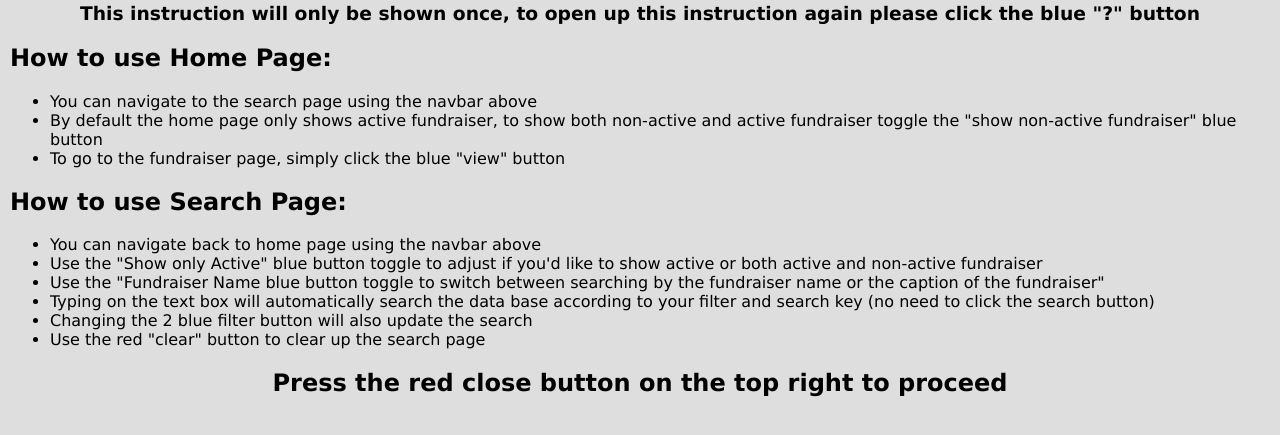
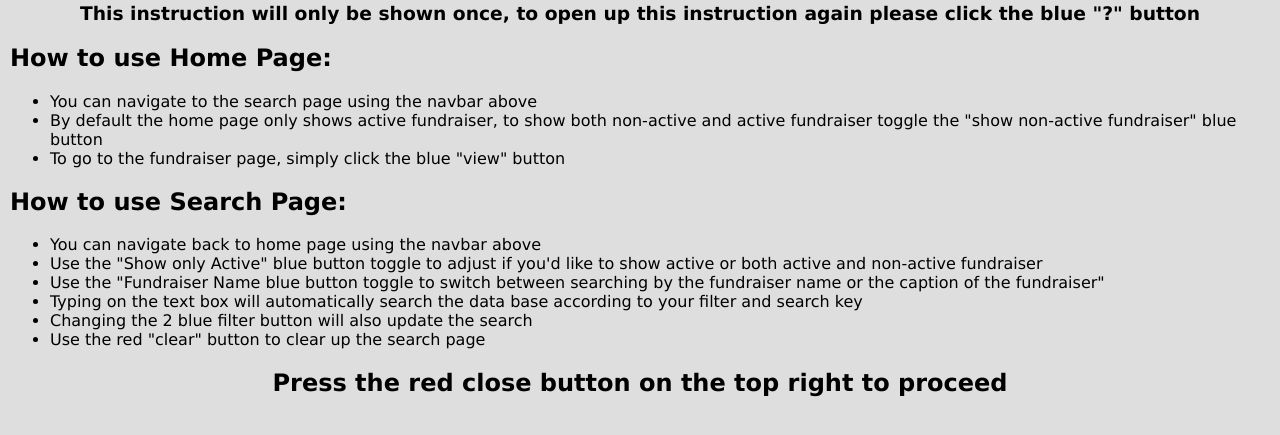
Before and after one commit to radiusao/PROG2002-A2, a website: page webApp/search.html in a window 1280 px wide. Shown: the part 279-714 px from the top of the page. Drawn offline with Linux system fonts and the light colour scheme.

Commit message:
repairing instruction

```diff
--- a/webApp/public/js/searchDb.js
+++ b/webApp/public/js/searchDb.js
@@ -4,7 +4,9 @@ let isToggleActive = true
 let isToggleFilter = true
 
 document.getElementById('inputSearch').addEventListener('input', ()=>{ //event listener if user write on the input text, this will auto search the user input
-  document.getElementById('fundraiserSearch').click()
+  if(document.getElementById('inputSearch').value != ''){
+    document.getElementById('fundraiserSearch').click()
+  }
 })
 
 window.showNonActive = () =>{ //toggle button for show active
--- a/webApp/search.html
+++ b/webApp/search.html
@@ -51,8 +51,7 @@
             non-active fundraiser</li>
           <li>Use the "Fundraiser Name blue button toggle to switch between searching by the fundraiser name or the
             caption of the fundraiser"</li>
-          <li>Typing on the text box will automatically search the data base according to your filter and search key (no
-            need to click the search button)</li>
+          <li>Typing on the text box will automatically search the data base according to your filter and search key</li>
           <li>Changing the 2 blue filter button will also update the search</li>
           <li>Use the red "clear" button to clear up the search page</li>
         </ul>
```
Also changed, not shown: webApp/index.html (+1 -2 lines).
